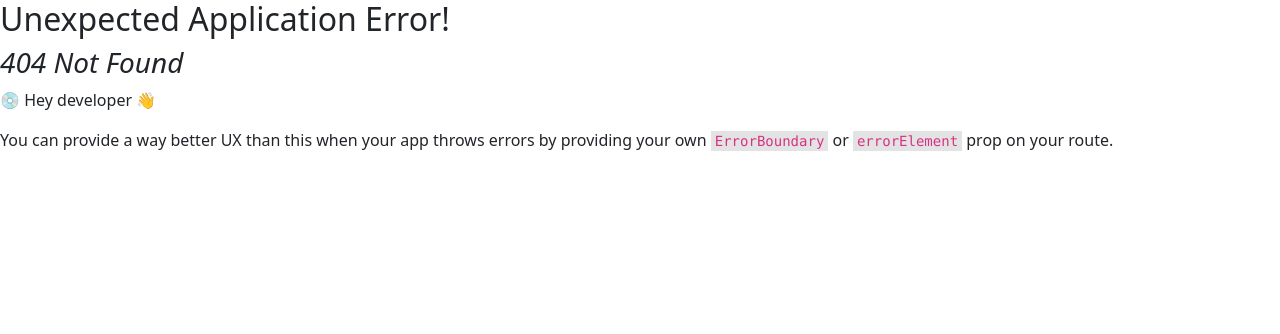
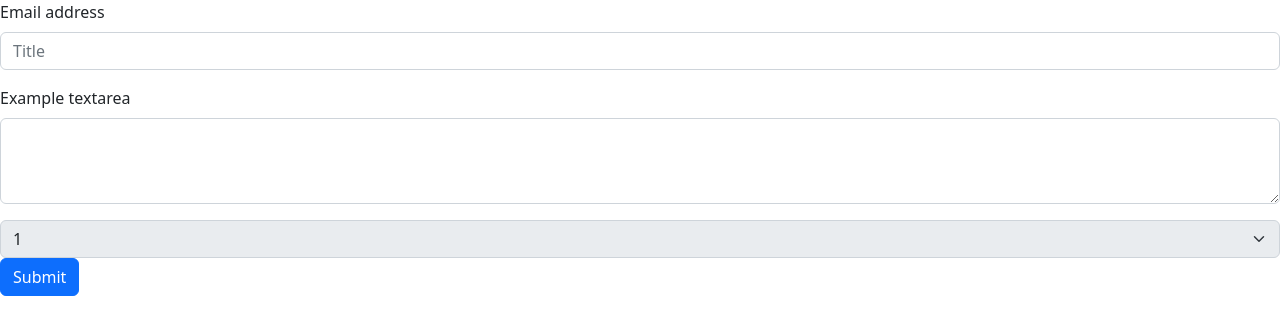
Before and after one commit to OneEpitome/wbfront, a React (Create React App) app: page /edit/review/1 in a window 1280 px wide. Before the commit this address had no page. Shown: the top 334 px of the page. Built offline with nearby package versions, Linux system fonts and the light colour scheme; no server answers.

Commit message:
리뷰 수정 페이지 추가
리뷰수정페이지 추가

```diff
--- /dev/null
+++ b/src/components/EditReview.js
@@ -0,0 +1,76 @@
+import { useEffect, useState } from "react";
+import Button from "react-bootstrap/Button";
+import Form from "react-bootstrap/Form";
+import { useParams } from "react-router-dom";
+
+function EditReview() {
+  const { reviewId } = useParams();
+  const [review, setReview] = useState([]);
+  const [newTitle, setNewTitle] = useState("");
+  const [newContent, setNewContent] = useState("");
+
+  const getReview = async () => {
+    setReview(await (await fetch("/api/get/review/" + reviewId)).json());
+  };
+
+  useEffect(() => {
+    getReview();
+  }, []);
+
+  useEffect(() => {
+    setNewTitle(review.title);
+    setNewContent(review.content);
+  }, [review]);
+
+  const onChangeTitle = (event) => {
+    const {
+      target: { value },
+    } = event;
+
+    setNewTitle(value);
+  };
+
+  const onChangeContent = (event) => {
+    const {
+      target: { value },
+    } = event;
+
+    setNewContent(value);
+  };
+
+  return (
+    <Form action={"/api/edit/review/" + reviewId} method="post">
+      <Form.Group className="mb-3" controlId="exampleForm.ControlInput1">
+        <Form.Label>Email address</Form.Label>
+        <Form.Control
+          type="text"
+          placeholder="Title"
+          name="title"
+          value={newTitle}
+          onChange={onChangeTitle}
+        />
+      </Form.Group>
+      <Form.Group className="mb-3" controlId="exampleForm.ControlTextarea1">
+        <Form.Label>Example textarea</Form.Label>
+        <Form.Control
+          as="textarea"
+          rows={3}
+          name="content"
+          value={newContent}
+          onChange={onChangeContent}
+        />
+      </Form.Group>
+
+      <Form.Select aria-label="Default select example" name="seat" disabled>
+        <option value="1">1</option>
+        <option value="2">2</option>
+      </Form.Select>
+
+      <Button type="submit" variant="primary">
+        Submit
+      </Button>
+    </Form>
+  );
+}
+
+export default EditReview;
--- a/src/components/Review.js
+++ b/src/components/Review.js
@@ -1,9 +1,15 @@
+import { Button } from "react-bootstrap";
+import { Link } from "react-router-dom";
+
 function Review({ review }) {
   return (
     <>
       <h1>{review.title}</h1>
       <h2>{review.content}</h2>
       <h3>{review.creatorId}</h3>
+      <Link to={"/edit/review/" + review.id}>
+        <Button variant="primary">리뷰 수정</Button>
+      </Link>
     </>
   );
 }
--- a/src/components/Router.js
+++ b/src/components/Router.js
@@ -1,5 +1,6 @@
 import { createBrowserRouter, RouterProvider } from "react-router-dom";
 import CreateReview from "./CreateReview";
+import EditReview from "./EditReview";
 import Home from "./Home";
 import Login from "./Login";
 import Register from "./Register";
@@ -27,6 +28,10 @@ function Router() {
       path: "/create/review",
       element: <CreateReview />,
     },
+    {
+      path: "/edit/review/:reviewId",
+      element: <EditReview />,
+    },
   ]);
 
   return <RouterProvider router={router} />;
```
